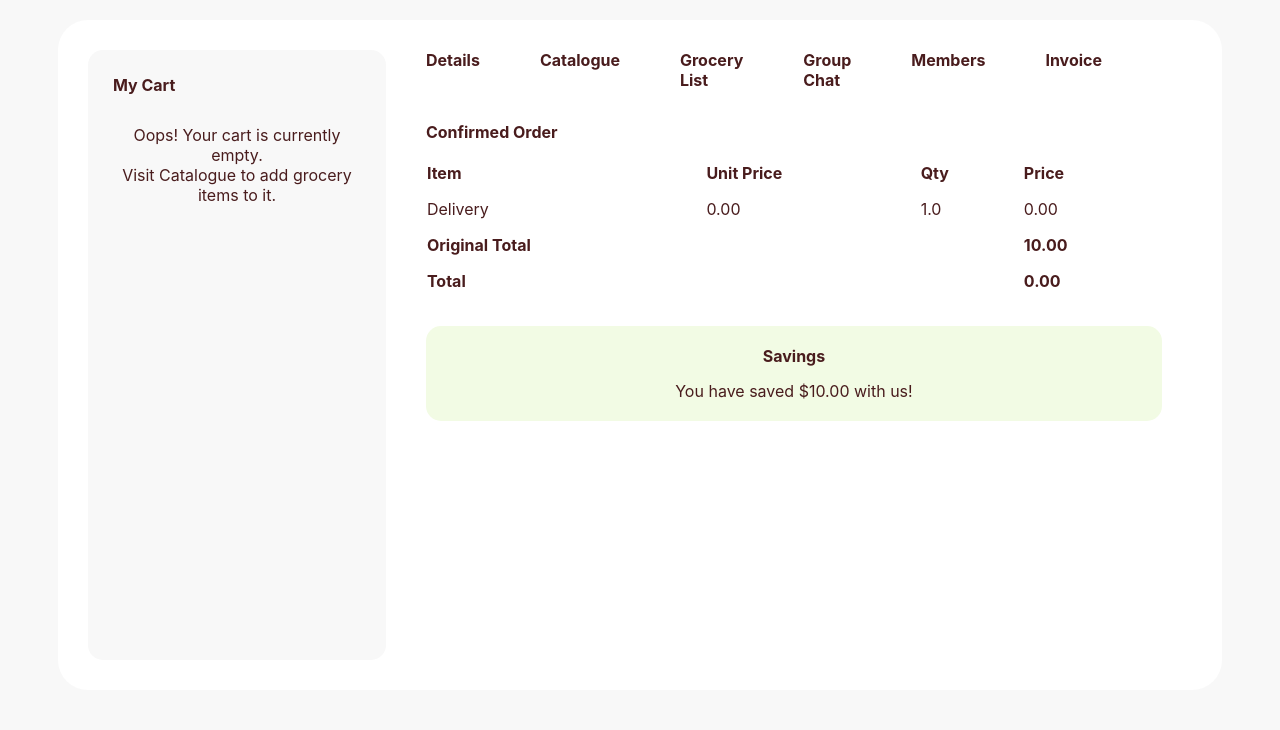
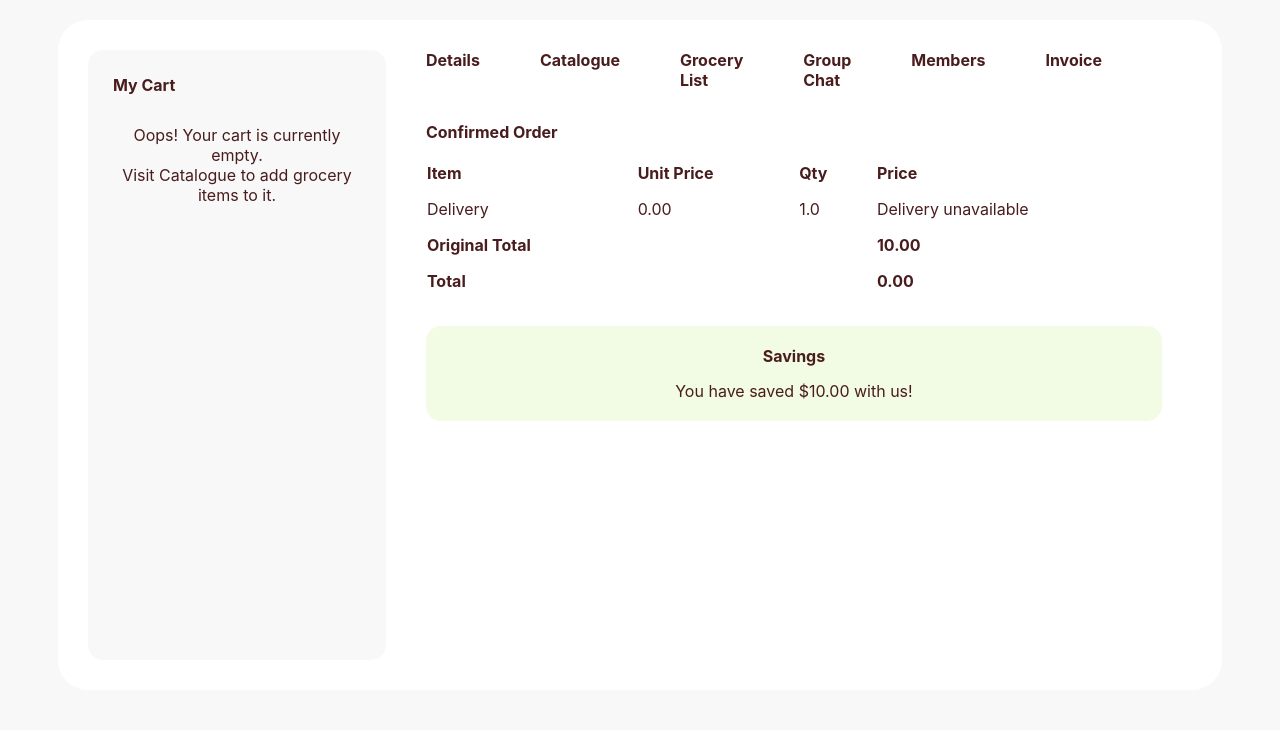
Before and after one commit to sean-tse/codebrew2021, a Django app: page /growocery/confirm/1/ in a window 1280 px wide. Shown: the part 109-839 px from the top of the page. Run offline with Django 3.2, Linux system fonts and the light colour scheme; a user stored in the database is signed in; tables that the repository leaves empty hold one stand-in row (values such as "Sample post"); some libraries are stand-ins or nearby versions.

Commit message:
added text to explain whend elivery is unavailable

```diff
--- a/mysite/growocery/templates/growocery/confirmation.html
+++ b/mysite/growocery/templates/growocery/confirmation.html
@@ -52,7 +52,7 @@
                 {% if bestOption %}
                 {{bestOption.fee|div:group.cart.groupOrders.count}}
                 {% else %}
-                0.00
+                Delivery unavailable
                 {% endif %}
             </td>
         </tr>
```
